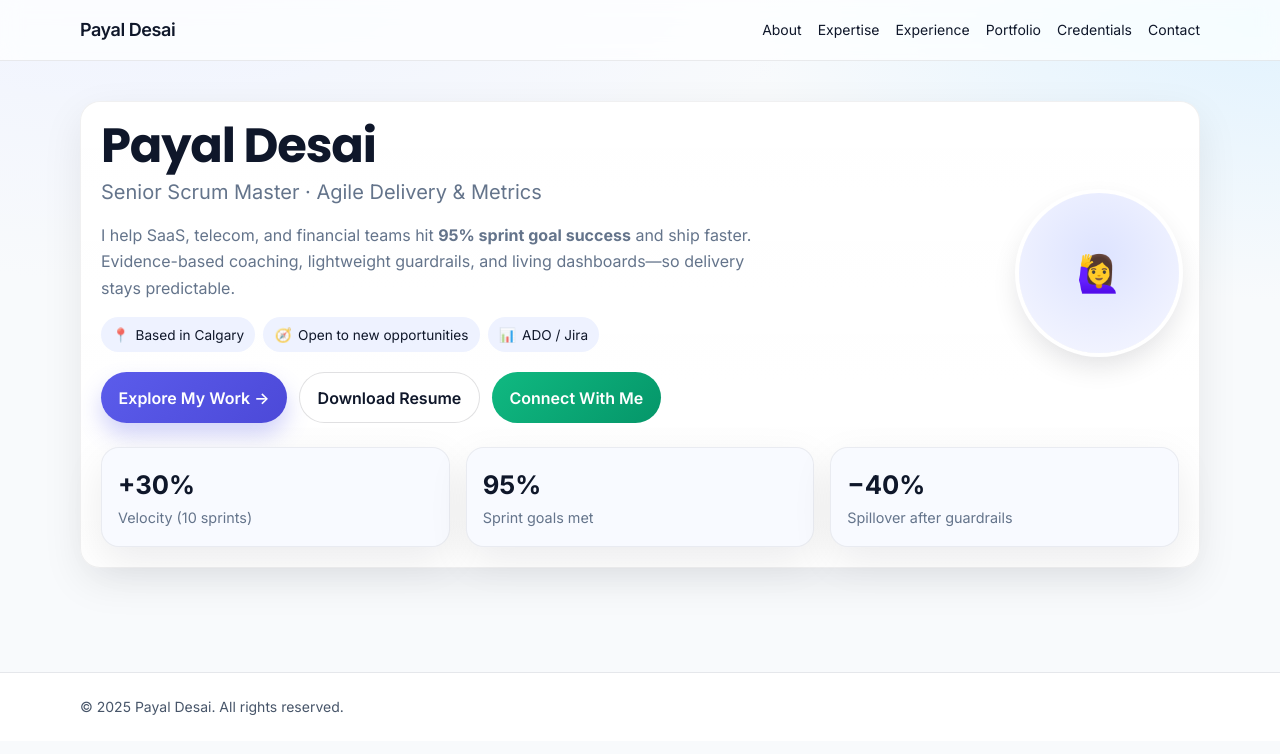
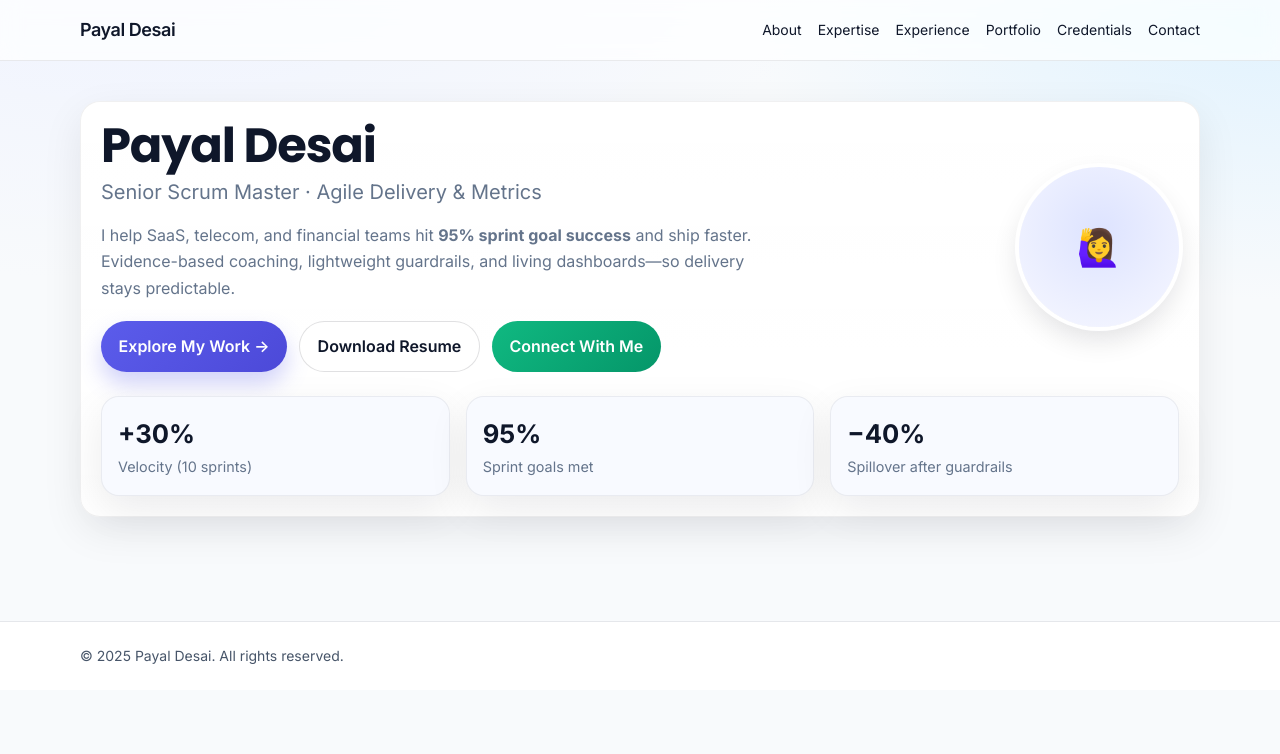
Before and after one commit to dirghak/Payal-Desai, a Next.js app: page / in a window 1280 px wide. Shown: the top 754 px of the page. Built offline with nearby package versions, Linux system fonts and the light colour scheme.

Commit message:
Update page.tsx

```diff
--- a/app/page.tsx
+++ b/app/page.tsx
@@ -22,11 +22,11 @@ export default function Page() {
               Evidence-based coaching, lightweight guardrails, and living dashboards—so delivery stays predictable.
             </p>
 
-            <div className="chips mt-4">
+            {/* <div className="chips mt-4">
               <span className="chip"><i>📍</i> Based in Calgary</span>
               <span className="chip"><i>🧭</i> Open to new opportunities</span>
               <span className="chip"><i>📊</i> ADO / Jira</span>
-            </div>
+            </div> */}
 
             <div className="mt-5 flex flex-wrap gap-3">
               <a href="/case-studies" className="btn btn-primary">Explore My Work →</a>
```
